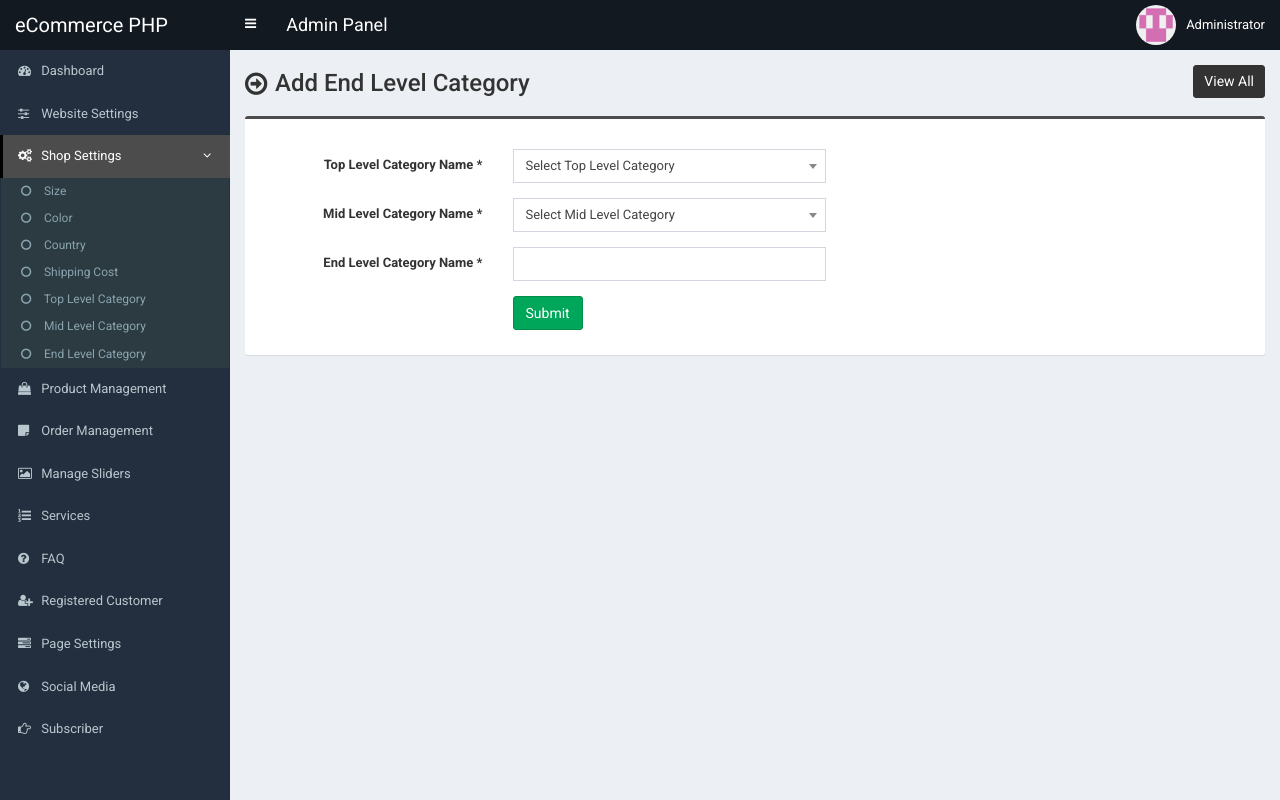
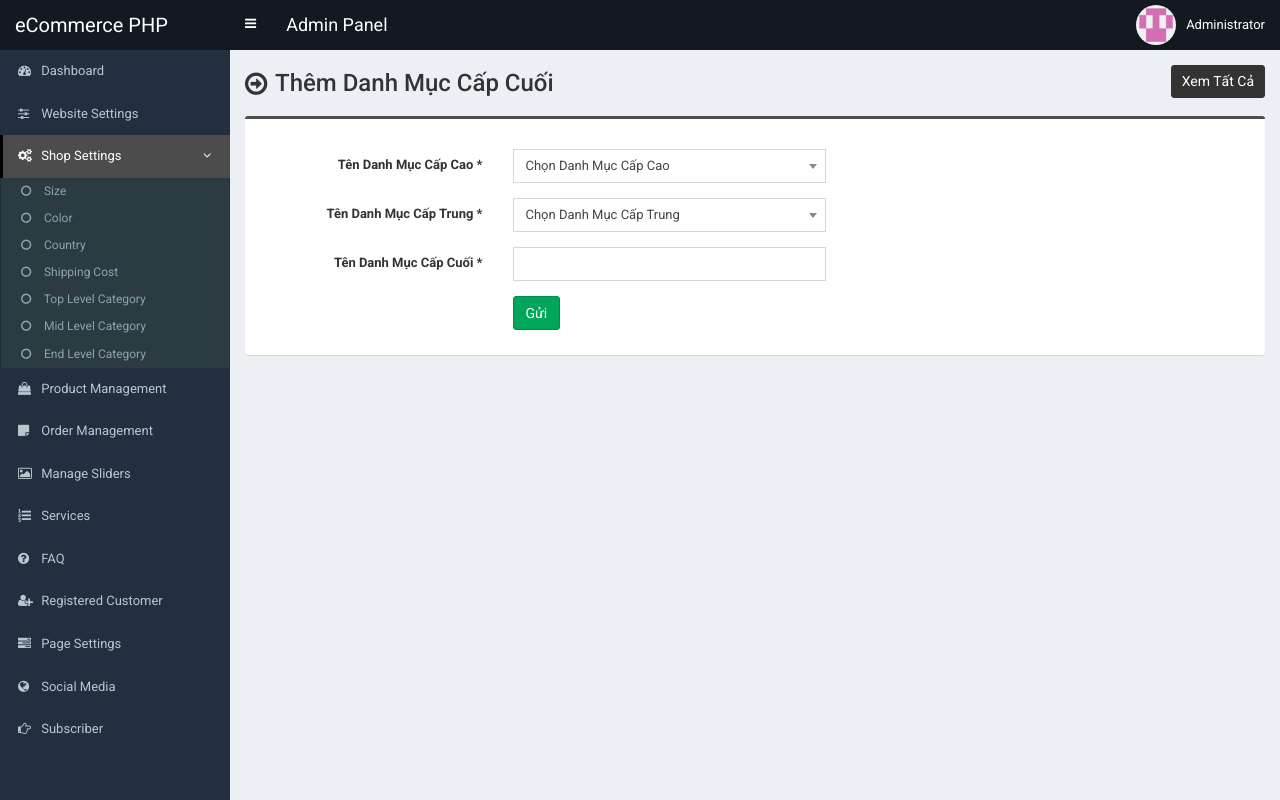
Before and after one commit to TuyetPhuongTong/Nhom4, a PHP site: page /admin/end-category-add.php in a window 1280 px wide. Run offline with PHP 8.4, Linux system fonts and the light colour scheme; a user stored in the database is signed in; data comes from the database, SQL or seed files in the repository.

Commit message:
Update end-category-add.php

```diff
--- a/admin/end-category-add.php
+++ b/admin/end-category-add.php
@@ -6,39 +6,38 @@ if(isset($_POST['form1'])) {
 
     if(empty($_POST['tcat_id'])) {
         $valid = 0;
-        $error_message .= "You must have to select a top level category<br>";
+        $error_message .= "Bạn phải chọn danh mục cấp cao<br>";
     }
 
     if(empty($_POST['mcat_id'])) {
         $valid = 0;
-        $error_message .= "You must have to select a mid level category<br>";
+        $error_message .= "Bạn phải chọn danh mục cấp trung<br>";
     }
 
     if(empty($_POST['ecat_name'])) {
         $valid = 0;
-        $error_message .= "End level category name can not be empty<br>";
+        $error_message .= "Tên danh mục cấp cuối không được để trống<br>";
     }
 
     if($valid == 1) {
 
-		//Saving data into the main table tbl_end_category
+		//Lưu dữ liệu vào bảng chính tbl_end_category
 		$statement = $pdo->prepare("INSERT INTO tbl_end_category (ecat_name,mcat_id) VALUES (?,?)");
 		$statement->execute(array($_POST['ecat_name'],$_POST['mcat_id']));
 
-    	$success_message = 'End Level Category is added successfully.';
+    	$success_message = 'Danh mục cấp cuối đã được thêm thành công.';
     }
 }
 ?>
 
 <section class="content-header">
 	<div class="content-header-left">
-		<h1>Add End Level Category</h1>
+		<h1>Thêm Danh Mục Cấp Cuối</h1>
 	</div>
 	<div class="content-header-right">
-		<a href="end-category.php" class="btn btn-primary btn-sm">View All</a>
+		<a href="end-category.php" class="btn btn-primary btn-sm">Xem Tất Cả</a>
 	</div>
 </section>
-
 
 <section class="content">
 
@@ -66,10 +65,10 @@ if(isset($_POST['form1'])) {
 				<div class="box box-info">
 					<div class="box-body">
 						<div class="form-group">
-							<label for="" class="col-sm-3 control-label">Top Level Category Name <span>*</span></label>
+							<label for="" class="col-sm-3 control-label">Tên Danh Mục Cấp Cao <span>*</span></label>
 							<div class="col-sm-4">
 								<select name="tcat_id" class="form-control select2 top-cat">
-									<option value="">Select Top Level Category</option>
+									<option value="">Chọn Danh Mục Cấp Cao</option>
 									<?php
 									$statement = $pdo->prepare("SELECT * FROM tbl_top_category ORDER BY tcat_name ASC");
 									$statement->execute();
@@ -84,15 +83,15 @@ if(isset($_POST['form1'])) {
 							</div>
 						</div>
 						<div class="form-group">
-							<label for="" class="col-sm-3 control-label">Mid Level Category Name <span>*</span></label>
+							<label for="" class="col-sm-3 control-label">Tên Danh Mục Cấp Trung <span>*</span></label>
 							<div class="col-sm-4">
 								<select name="mcat_id" class="form-control select2 mid-cat">
-									<option value="">Select Mid Level Category</option>
+									<option value="">Chọn Danh Mục Cấp Trung</option>
 								</select>
 							</div>
 						</div>
 						<div class="form-group">
-							<label for="" class="col-sm-3 control-label">End Level Category Name <span>*</span></label>
+							<label for="" class="col-sm-3 control-label">Tên Danh Mục Cấp Cuối <span>*</span></label>
 							<div class="col-sm-4">
 								<input type="text" class="form-control" name="ecat_name">
 							</div>
@@ -101,7 +100,7 @@ if(isset($_POST['form1'])) {
 						<div class="form-group">
 							<label for="" class="col-sm-3 control-label"></label>
 							<div class="col-sm-6">
-								<button type="submit" class="btn btn-success pull-left" name="form1">Submit</button>
+								<button type="submit" class="btn btn-success pull-left" name="form1">Gửi</button>
 							</div>
 						</div>
 					</div>
@@ -109,7 +108,6 @@ if(isset($_POST['form1'])) {
 
 			</form>
 
-
 		</div>
 	</div>
 
```
